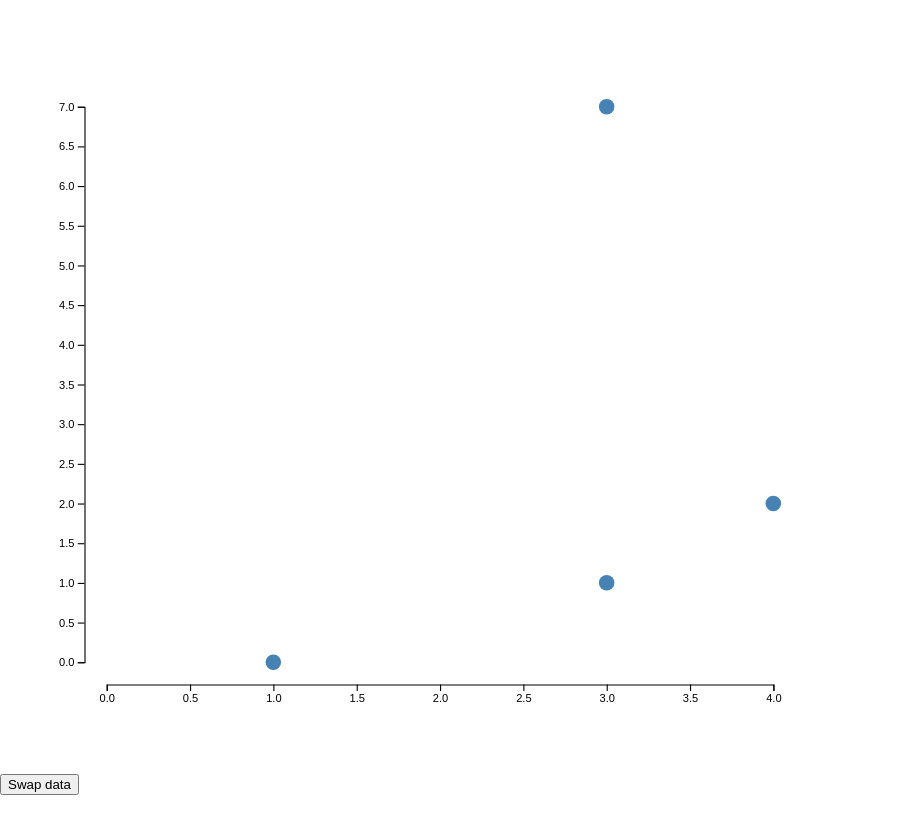
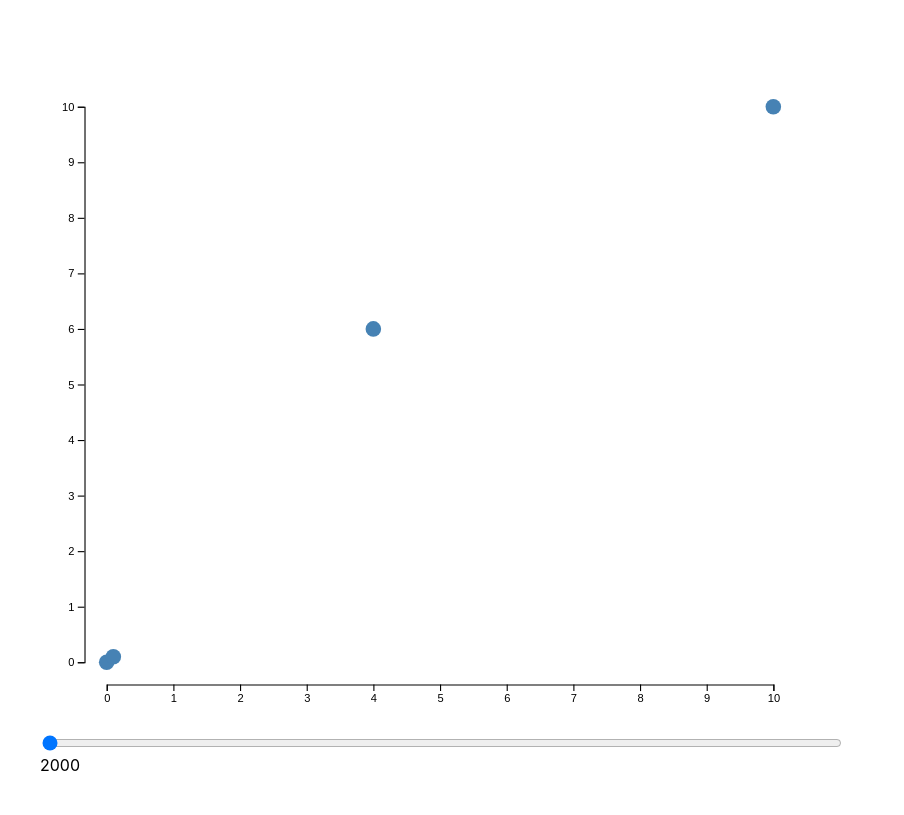
Before and after one commit to laurikin/economic-freedom-visualization, a React (Create React App) app: page / in a window 1280 px wide. Shown: the whole page, without its empty margins (0-904 px from the left). Built offline with nearby package versions, Linux system fonts and the light colour scheme.

Commit message:
add range input for year

```diff
--- a/src/App.tsx
+++ b/src/App.tsx
@@ -1,69 +1,14 @@
 import React, { useState } from 'react';
-import * as d3 from 'd3';
-import { ScatterPlot, IScatterPlotData } from './ScatterPlot';
+import { ScatterPlot } from './ScatterPlot';
+import { datas, years } from './data';
 
 const App = () => {
 
-    const datas: IScatterPlotData[] = [
-        [
-            {
-                id: '1',
-                label: 'Finland',
-                x: 0,
-                y: 0
-            },
-            {
-                id: '2',
-                label: 'Sweden',
-                x: 0.1,
-                y: 0.1
-            },
-            {
-                id: '3',
-                label: 'Norway',
-                x: 4,
-                y: 6
-            },
-            {
-                id: '4',
-                label: 'Denmark',
-                x: 10,
-                y: 10
-            }
-        ],
+    const [dataInd, setDataInd] = useState(0)
 
-        [
-            {
-                id: '1',
-                label: 'Finland',
-                x: 1,
-                y: 0
-            },
-            {
-                id: '2',
-                label: 'Sweden',
-                x: 4,
-                y: 2
-            },
-            {
-                label: 'Norway',
-                id: '5',
-                x: 3,
-                y: 1
-            },
-            {
-                id: '4',
-                label: 'Denmark',
-                x: 3,
-                y: 7
-            }
-        ]
-    ]
-
-    const [dataInd, setDataInd] = useState(1);
-    const data = datas[dataInd % 2];
-    const xDomain: [number, number] = [0, d3.max(data, d => d.x) ?? 0];
-    const yDomain: [number, number] = [d3.max(data, d => d.y) ?? 0, 0];
+    const data = datas[dataInd % years.length]
+    const xDomain: [number, number] = [0, 10]
+    const yDomain: [number, number] = [10, 0]
 
     return (
         <React.Fragment>
@@ -78,17 +23,28 @@ const App = () => {
                     yDomain={yDomain}
                     data={data}
                 />
+
+                <input
+                    style={{
+                        width: '100%'
+                    }}
+                    type="range"
+                    value={dataInd}
+                    onChange={(e) => {
+                        e.preventDefault()
+                        e.stopPropagation()
+
+                        setDataInd(parseInt(e.currentTarget.value, 10))
+                    }}
+                    min="0"
+                    max="2"
+                />
+
+                <div>{years[dataInd]}</div>
             </div>
 
-            <button
-                onClick={() => {
-                    setDataInd(dataInd + 1)
-                }}
-            >
-                Swap data
-            </button>
         </React.Fragment>
     )
 }
 
-export default App;
+export default App
--- a/src/Points.tsx
+++ b/src/Points.tsx
@@ -42,8 +42,14 @@ export const Points = ({ data, xScale, yScale, selected, onMouseEnter, onMouseLe
                             transform={`translate(${xScale(x)}, ${yScale(y)})`}
                         >
                             <circle
-                                onMouseEnter={() => onMouseEnter(i)}
-                                onMouseLeave={() => onMouseLeave(i)}
+                                onMouseEnter={(e) => {
+                                    e.stopPropagation();
+                                    onMouseEnter(i)
+                                }}
+                                onMouseLeave={(e) => {
+                                    e.stopPropagation();
+                                    onMouseLeave(i)
+                                }}
                             />
                         </g>
                     </CSSTransition>
--- /dev/null
+++ b/src/data.ts
@@ -0,0 +1,96 @@
+export const years = [2000, 2001, 2002];
+
+export const datas = [
+    [
+        {
+            id: '1',
+            label: 'Finland',
+            year: 2000,
+            x: 0,
+            y: 0
+        },
+        {
+            id: '2',
+            label: 'Sweden',
+            year: 2000,
+            x: 0.1,
+            y: 0.1
+        },
+        {
+            id: '3',
+            label: 'Norway',
+            year: 2000,
+            x: 4,
+            y: 6
+        },
+        {
+            id: '4',
+            label: 'Denmark',
+            year: 2000,
+            x: 10,
+            y: 10
+        }
+    ],
+
+    [
+        {
+            id: '1',
+            label: 'Finland',
+            year: 2001,
+            x: 1,
+            y: 0
+        },
+        {
+            id: '2',
+            label: 'Sweden',
+            year: 2001,
+            x: 9,
+            y: 7
+        },
+        {
+            label: 'Norway',
+            id: '5',
+            year: 2001,
+            x: 3,
+            y: 1
+        },
+        {
+            id: '4',
+            label: 'Denmark',
+            year: 2001,
+            x: 3,
+            y: 7
+        }
+    ],
+
+    [
+        {
+            id: '1',
+            label: 'Finland',
+            year: 2002,
+            x: 2,
+            y: 1
+        },
+        {
+            id: '2',
+            label: 'Sweden',
+            year: 2002,
+            x: 1,
+            y: 3
+        },
+        {
+            id: '5',
+            label: 'Norway',
+            year: 2002,
+            x: 2,
+            y: 7
+        },
+        {
+            id: '4',
+            label: 'Denmark',
+            year: 2002,
+            x: 9,
+            y: 2
+        }
+    ]
+]
```
